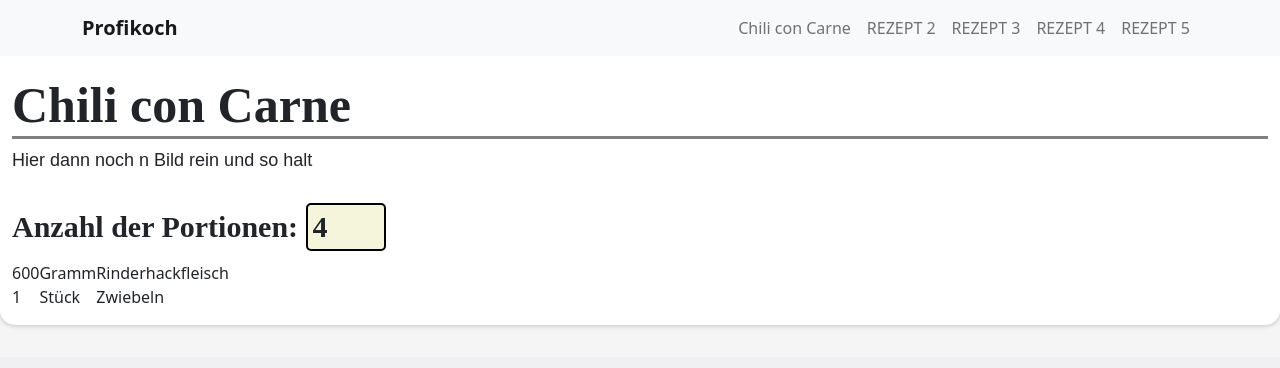
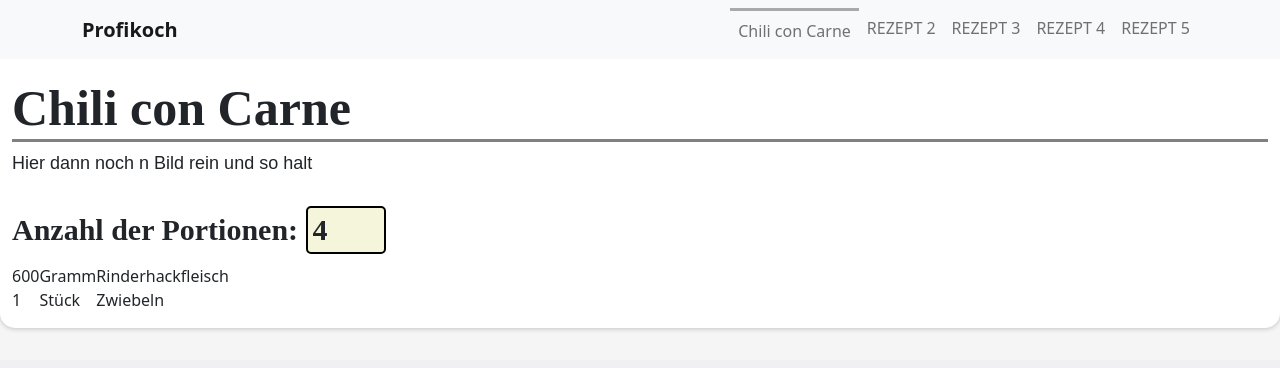
Before and after one commit to fab3F/profikoch, a plain HTML site: page chili-con-carne.html in a window 1280 px wide. Drawn offline with Linux system fonts and the light colour scheme.

Commit message:
active link design

```diff
--- a/css/styles.css
+++ b/css/styles.css
@@ -1,5 +1,9 @@
 body {
     background-color: #F0F0F2;
+}
+
+.active a{
+    border-top: solid 3px darkgrey;
 }
 
 .carousel-item {
```
Also changed, not shown: index.html (+1 -1 lines).
